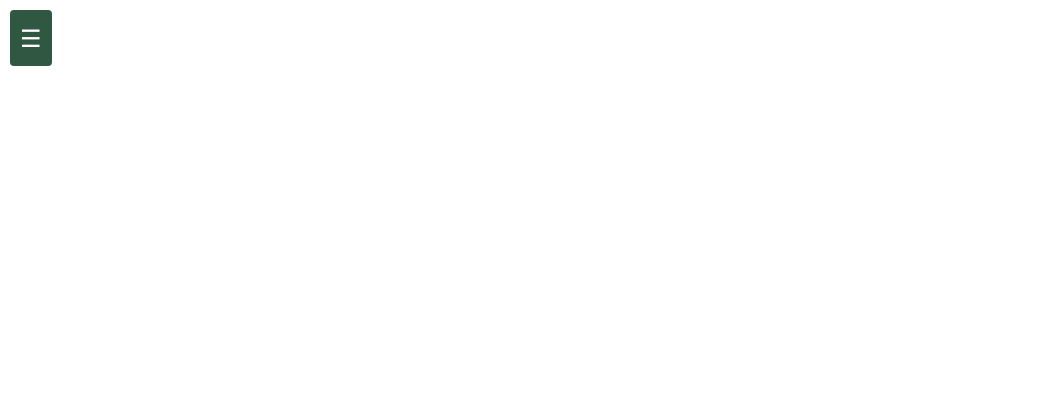
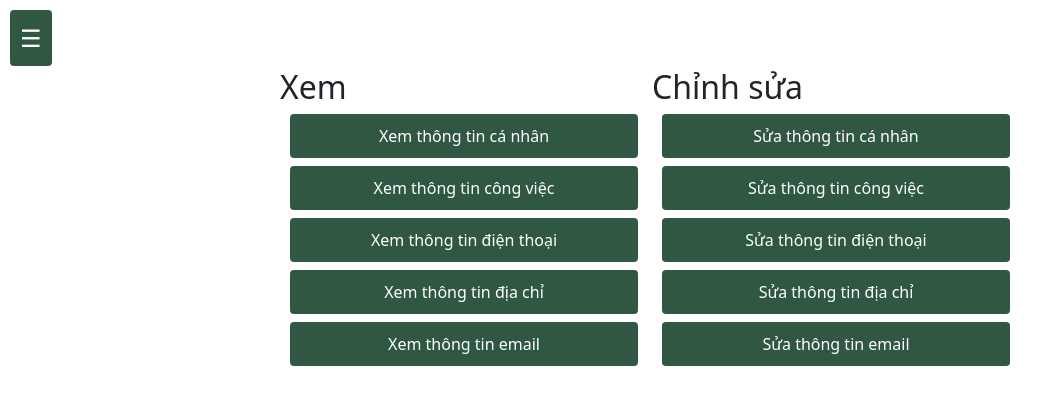
Before and after one commit to btdung1402/employee-management, a React (Vite) app in the folder frontend/: page /personal-info in a window 1280 px wide. Shown: the top 404 px of the page, without its empty margins (0-1063 px from the left). Built offline with nearby package versions, Linux system fonts and the light colour scheme; no server answers; sample sign-in values are in the browser's storage.

Commit message:
add info navigation

```diff
--- a/frontend/src/App.jsx
+++ b/frontend/src/App.jsx
@@ -13,6 +13,7 @@ import ChangePointsPage from './pages/ChangePointsPage.jsx';
 import LoginPage from './pages/LoginPage.jsx';
 import PrivateRoute from './components/PrivateRoute.jsx';
 import '../public/css/app.css';
+import PersonalInfoPage from "./pages/PersonalInfoPage.jsx";
 
 
 const App = () => {
@@ -51,6 +52,7 @@ const App = () => {
                     <Route path="/view-other-points" element={<PrivateRoute element={ViewOtherPointsPage} />} />
                     <Route path="/point-history" element={<PrivateRoute element={PointHistoryPage} />} />
                     <Route path="/change-points" element={<PrivateRoute element={ChangePointsPage} />} />
+                    <Route path="/personal-info" element={<PrivateRoute element={PersonalInfoPage} />} />
                 </Routes>
             </div>
         </div>
--- /dev/null
+++ b/frontend/src/components/InfoNavigation.jsx
@@ -0,0 +1,29 @@
+import React from 'react';
+
+const InfoNavigation = () => {
+    return (
+        <div className="container mt-5">
+            <div className="row justify-content-center">
+                {/* Chia thành 12 phần với khoảng trống mỗi bên là 2 phần */}
+                <div className="col-4">
+                    <h2>Xem</h2>
+                    <button className="btn btn-primary w-100 mb-2">Xem thông tin cá nhân</button>
+                    <button className="btn btn-primary w-100 mb-2">Xem thông tin công việc</button>
+                    <button className="btn btn-primary w-100 mb-2">Xem thông tin điện thoại</button>
+                    <button className="btn btn-primary w-100 mb-2">Xem thông tin địa chỉ</button>
+                    <button className="btn btn-primary w-100 mb-2">Xem thông tin email</button>
+                </div>
+                <div className="col-4">
+                    <h2>Chỉnh sửa</h2>
+                    <button className="btn btn-secondary w-100 mb-2">Sửa thông tin cá nhân</button>
+                    <button className="btn btn-secondary w-100 mb-2">Sửa thông tin công việc</button>
+                    <button className="btn btn-secondary w-100 mb-2">Sửa thông tin điện thoại</button>
+                    <button className="btn btn-secondary w-100 mb-2">Sửa thông tin địa chỉ</button>
+                    <button className="btn btn-secondary w-100 mb-2">Sửa thông tin email</button>
+                </div>
+            </div>
+        </div>
+    );
+};
+
+export default InfoNavigation;
--- /dev/null
+++ b/frontend/src/pages/PersonalInfoPage.jsx
@@ -0,0 +1,12 @@
+import React from 'react';
+import InfoNavigation from "../components/InfoNavigation.jsx";
+
+const PersonalInfoPage = () => {
+    return (
+        <div className="container mt-5">
+            <InfoNavigation></InfoNavigation>
+        </div>
+    );
+};
+
+export default PersonalInfoPage;
```
Also changed, not shown: frontend/public/css/InfoNavigation.css (added).
